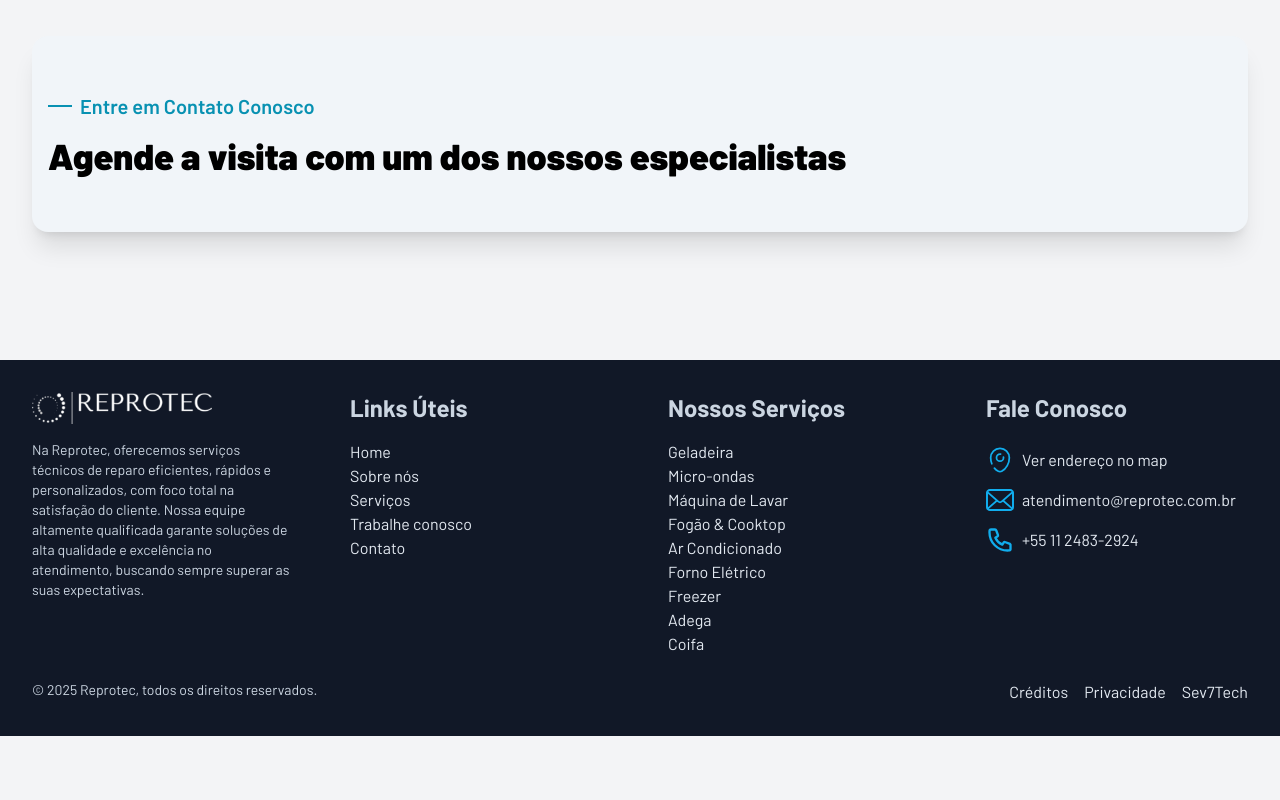
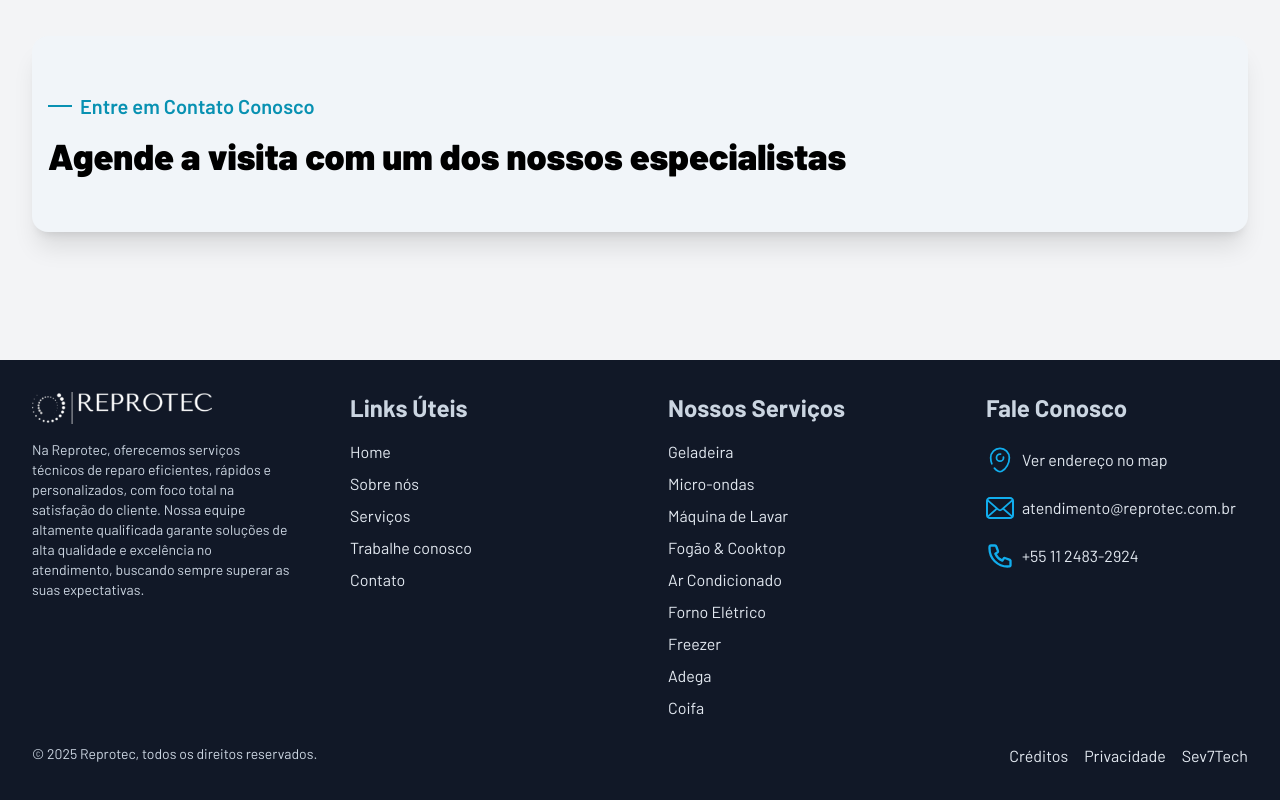
Before and after one commit to Sev7tech/reprotec, a Next.js app: page / in a window 1280 px wide. Shown: the part 4428-5228 px from the top of the page. Before the commit the page ends 5164 px from the top, so only its background shows below. Built offline with nearby package versions, Linux system fonts and the light colour scheme.

Commit message:
fix: update name class from gap8 to gapCol8

```diff
--- a/src/components/Footer.tsx
+++ b/src/components/Footer.tsx
@@ -20,7 +20,7 @@ const linkList = ({
   className?: string
 }) => {
   return (
-    <ul className={className ? className : 'gap8'}>
+    <ul className={className ? className : 'gapCol8'}>
       {links.map((link) => (
         <li key={link.id}>
           <Typography.Link href={link.href} linkTitle={link.title} isFooterLink>
@@ -34,7 +34,7 @@ const linkList = ({
 
 const henderContacts = ({ contacts }: { contacts: IContact[] }) => {
   return (
-    <ul className="gap8">
+    <ul className="gapCol8">
       {contacts.map((contact) => (
         <li className="flex flex-1 items-center gap-2" key={contact.id}>
           <div className="w-7">
```
